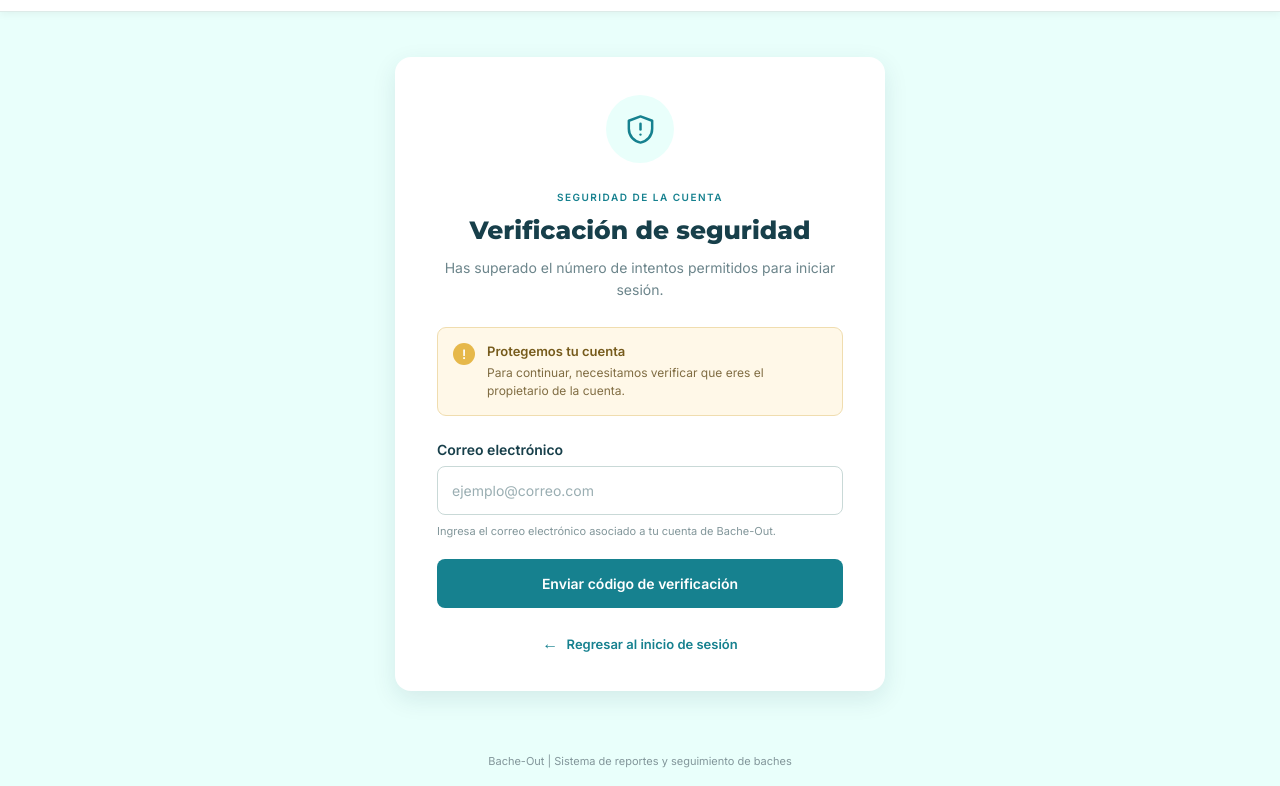
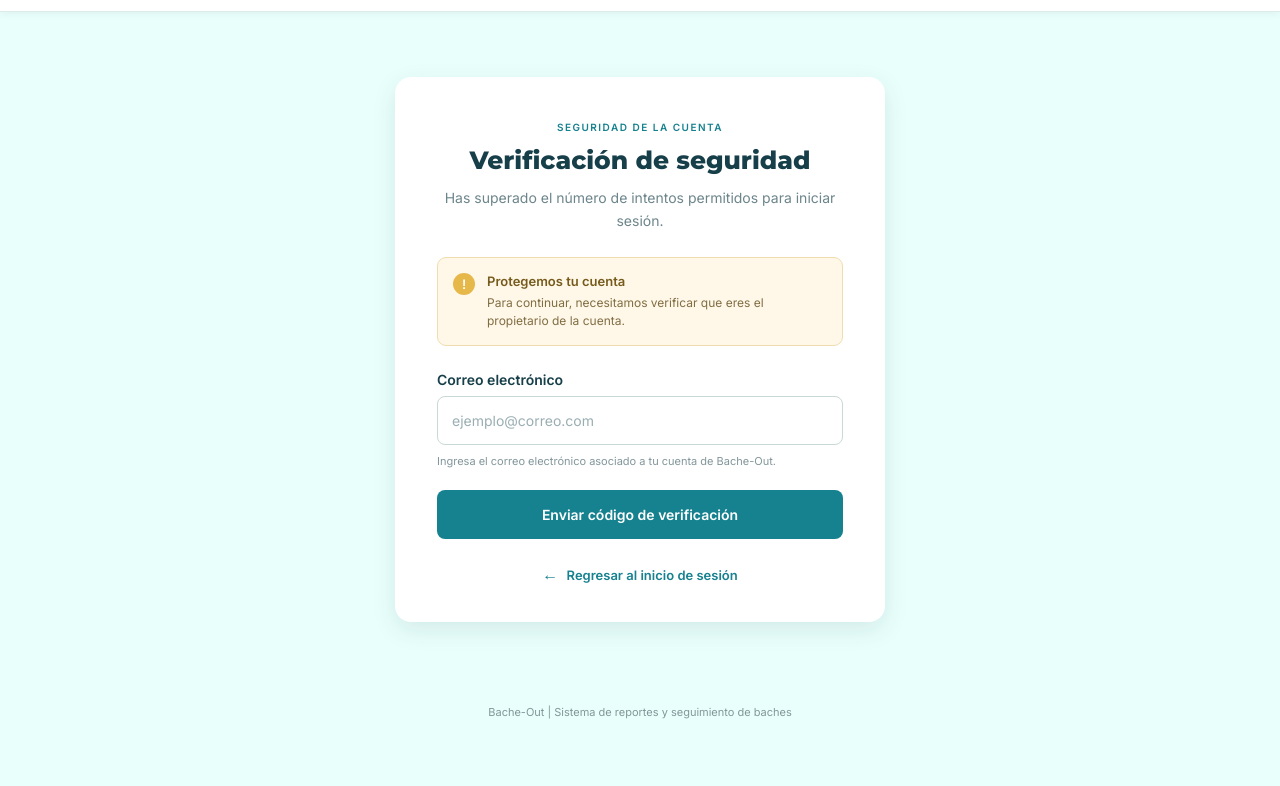
Before and after one commit to JCBenito/Bache-out, a website: page frontend/verificacion_correo.html in a window 1280 px wide. Shown: the part 63-849 px from the top of the page. After the commit the page ends 800 px from the top, so only its background shows below. Drawn offline with Linux system fonts and the light colour scheme.

Commit message:
Update verificacion_correo.html

```diff
--- a/frontend/verificacion_correo.html
+++ b/frontend/verificacion_correo.html
@@ -36,27 +36,6 @@
     <main class="pagina-verificacion">
 
         <section class="tarjeta-verificacion">
-
-            <!-- ICONO -->
-            <div class="icono-seguridad">
-                <svg viewBox="0 0 24 24" fill="none"
-                    xmlns="http://www.w3.org/2000/svg">
-
-                    <path d="M12 3L20 6V11.5C20 16.5 16.6 20 12 21C7.4 20 4 16.5 4 11.5V6L12 3Z"
-                        stroke="currentColor"
-                        stroke-width="1.7"
-                        stroke-linejoin="round"/>
-
-                    <path d="M12 8V12"
-                        stroke="currentColor"
-                        stroke-width="1.7"
-                        stroke-linecap="round"/>
-
-                    <circle cx="12" cy="15.5" r="0.8"
-                        fill="currentColor"/>
-
-                </svg>
-            </div>
 
 
             <!-- TÍTULO -->
```
